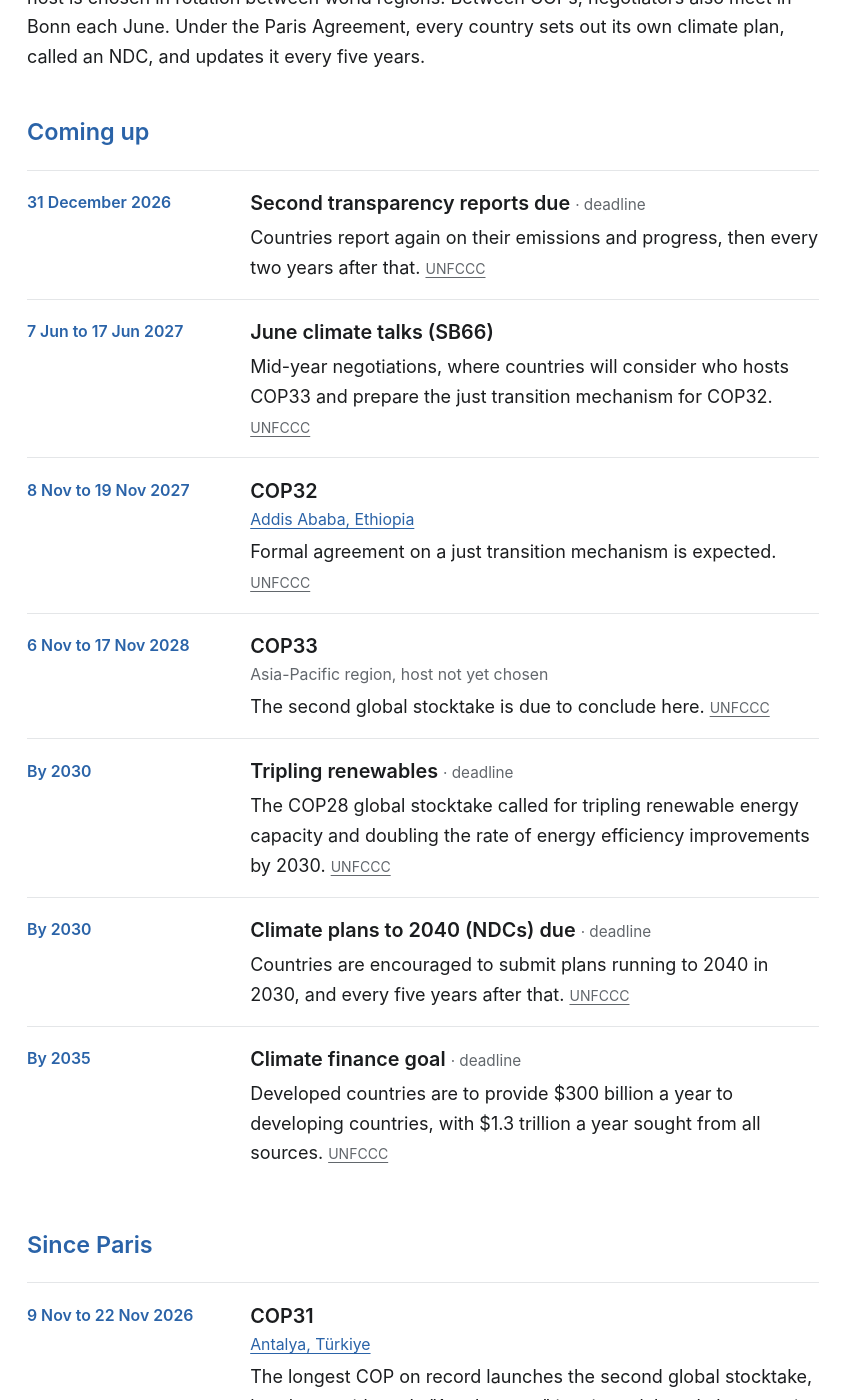
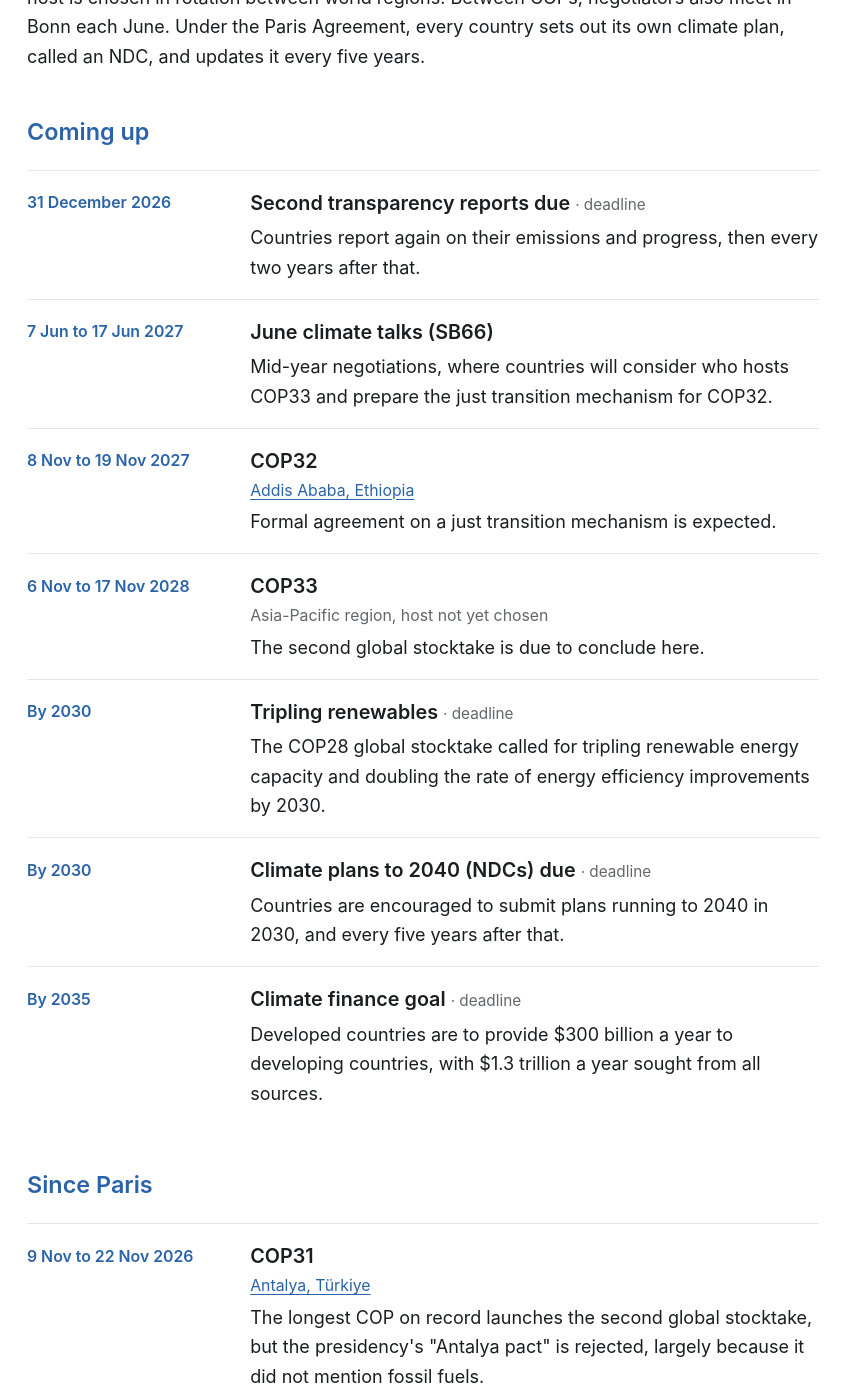
Before and after one commit to multiplicit-com/carbonhandprint, a Jekyll site: the page built from events.md, in a window 1280 px wide and 1400 px high, scrolled down 398 px. Shown: the whole window, without its empty margins (0-855 px from the left). Built offline with Jekyll 4.4.1, drawn with Linux system fonts in a browser that asks for light colours; some of the changed text lies outside the part shown.

Commit message:
Remove source links from timelines and the events list
Sources stay in the data files.

Co-Authored-By: Claude Opus 5.5 <noreply@anthropic.com>
Claude-Session: https://claude.ai/code/session_01Li7jXRtkERso7tJFT24TLP

```diff
--- a/_includes/htimeline.html
+++ b/_includes/htimeline.html
@@ -1,6 +1,6 @@
 {% assign tl = include.items | sort: "date" %}<div class="htl">
   <ol class="htl-track" tabindex="0" aria-label="{{ include.label | default: 'Timeline' }}">
-  {% for t in tl %}<li data-date="{{ t.date }}"{% if t.upcoming %} class="up"{% endif %}><span class="yr">{{ t.when }}{% if t.upcoming %} <span class="up-tag">· upcoming</span>{% endif %}</span><span class="tx">{{ t.text }}{% if t.url %} <a class="src" href="{{ t.url }}">{{ t.source }}</a>{% endif %}</span></li>
+  {% for t in tl %}<li data-date="{{ t.date }}"{% if t.upcoming %} class="up"{% endif %}><span class="yr">{{ t.when }}{% if t.upcoming %} <span class="up-tag">· upcoming</span>{% endif %}</span><span class="tx">{{ t.text }}</span></li>
   {% endfor %}</ol>
   <p class="htl-nav" hidden><button type="button" data-dir="-1">Earlier</button> <button type="button" data-dir="1">Later</button></p>
 </div>
--- a/_includes/newscards.html
+++ b/_includes/newscards.html
@@ -6,7 +6,7 @@
     <span class="sn-label">In brief · <time datetime="{{ n.date | date_to_xmlschema }}">{{ d }}</time></span>
     <strong class="sn-title">{{ n.title }}</strong>
     <p>{{ n.description }}</p>
-    {% assign cited = false %}{% if onsite != "" %}{% if n.related %}{% assign tu = n.related.first.url %}{% elsif n.countries %}{% assign tu = '/countries/' | append: n.countries.first | append: '/' %}{% else %}{% assign tu = '/paris-agreement/' %}{% endif %}{% assign tp = site.pages | where: "url", tu | first %}{% if tp.content contains n.link %}{% assign cited = true %}{% endif %}{% if tp.country %}{% assign tc = site.data.countries[tp.country] %}{% for f in tc.facts %}{% if f.url == n.link %}{% assign cited = true %}{% endif %}{% endfor %}{% for f in tc.timeline %}{% if f.url == n.link %}{% assign cited = true %}{% endif %}{% endfor %}{% endif %}{% if tu == '/paris-agreement/' %}{% for f in site.data.paris_timeline %}{% if f.url == n.link %}{% assign cited = true %}{% endif %}{% endfor %}{% endif %}{% endif %}
+    {% assign cited = false %}{% if onsite != "" %}{% if n.related %}{% assign tu = n.related.first.url %}{% elsif n.countries %}{% assign tu = '/countries/' | append: n.countries.first | append: '/' %}{% else %}{% assign tu = '/paris-agreement/' %}{% endif %}{% assign tp = site.pages | where: "url", tu | first %}{% if tp.content contains n.link %}{% assign cited = true %}{% endif %}{% if tp.country %}{% assign tc = site.data.countries[tp.country] %}{% for f in tc.facts %}{% if f.url == n.link %}{% assign cited = true %}{% endif %}{% endfor %}{% endif %}{% endif %}
     {% unless cited %}<a class="sn-src" href="{{ n.link }}" rel="nofollow noopener">Source: {{ n.source }}</a>{% endunless %}
     {% if onsite != "" %}<p class="onsite">On this site: {{ onsite }}</p>{% endif %}
   </li>{% else %}<li><a class="linkcard{% if n.card_image %} has-img{% endif %}" href="{{ n.link }}" rel="nofollow noopener">
--- a/events.md
+++ b/events.md
@@ -19,7 +19,7 @@ The UN's yearly climate conference is the COP, the Conference of the Parties. Ea
   <span class="ev-when">{% if e.year %}By {{ e.year }}{% elsif e.end %}{{ e.start | date: "%-d %b" }} to {{ e.end | date: "%-d %b %Y" }}{% else %}{{ e.start | date: "%-d %B %Y" }}{% endif %}</span>
   <span class="ev-name">{{ e.name }}{% if e.kind == "deadline" %} <span class="ev-kind">· deadline</span>{% endif %}</span>
   {% if e.place %}<span class="ev-place">{% if e.country %}<a href="{{ '/countries/' | append: e.country | append: '/' | relative_url }}">{{ e.place }}</a>{% else %}{{ e.place }}{% endif %}</span>{% endif %}
-  <span class="ev-text">{{ e.text }} <a class="src" href="{{ e.url }}">{{ e.source }}</a></span>
+  <span class="ev-text">{{ e.text }}</span>
 </li>
 {% endif %}{% endfor %}</ol>
 
@@ -30,7 +30,7 @@ The UN's yearly climate conference is the COP, the Conference of the Parties. Ea
   <span class="ev-when">{{ e.start | date: "%-d %b" }} to {{ e.end | date: "%-d %b %Y" }}</span>
   <span class="ev-name">{{ e.name }}</span>
   {% if e.place %}<span class="ev-place">{% if e.country %}<a href="{{ '/countries/' | append: e.country | append: '/' | relative_url }}">{{ e.place }}</a>{% else %}{{ e.place }}{% endif %}</span>{% endif %}
-  <span class="ev-text">{{ e.text }} <a class="src" href="{{ e.url }}">{{ e.source }}</a></span>
+  <span class="ev-text">{{ e.text }}</span>
 </li>
 {% endif %}{% endfor %}</ol>
 
@@ -42,7 +42,7 @@ There was no COP in 2020 because of the pandemic. End dates are when talks actua
 {% for e in past %}{% assign last = e.end | default: e.start | date: "%Y-%m-%d" %}{% if last < now and e.kind == "deadline" %}<li class="ev-deadline">
   <span class="ev-when">{{ e.start | date: "%-d %B %Y" }}</span>
   <span class="ev-name">{{ e.name }}</span>
-  <span class="ev-text">{{ e.text }} <a class="src" href="{{ e.url }}">{{ e.source }}</a></span>
+  <span class="ev-text">{{ e.text }}</span>
 </li>
 {% endif %}{% endfor %}</ol>
 
```
Also changed, not shown: _news/2026-11-22-cop31-antalya.md (+3 -0 lines).
